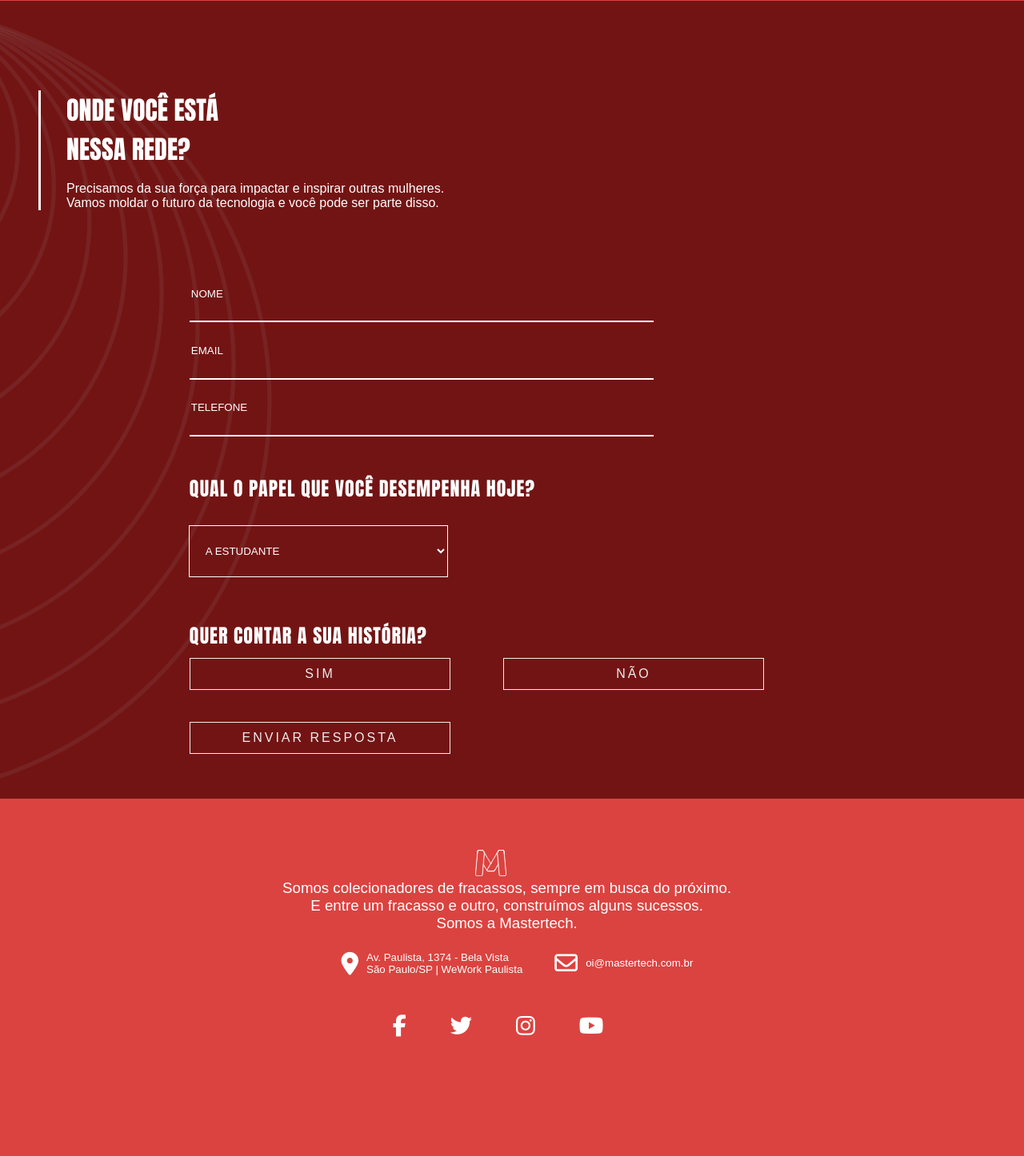
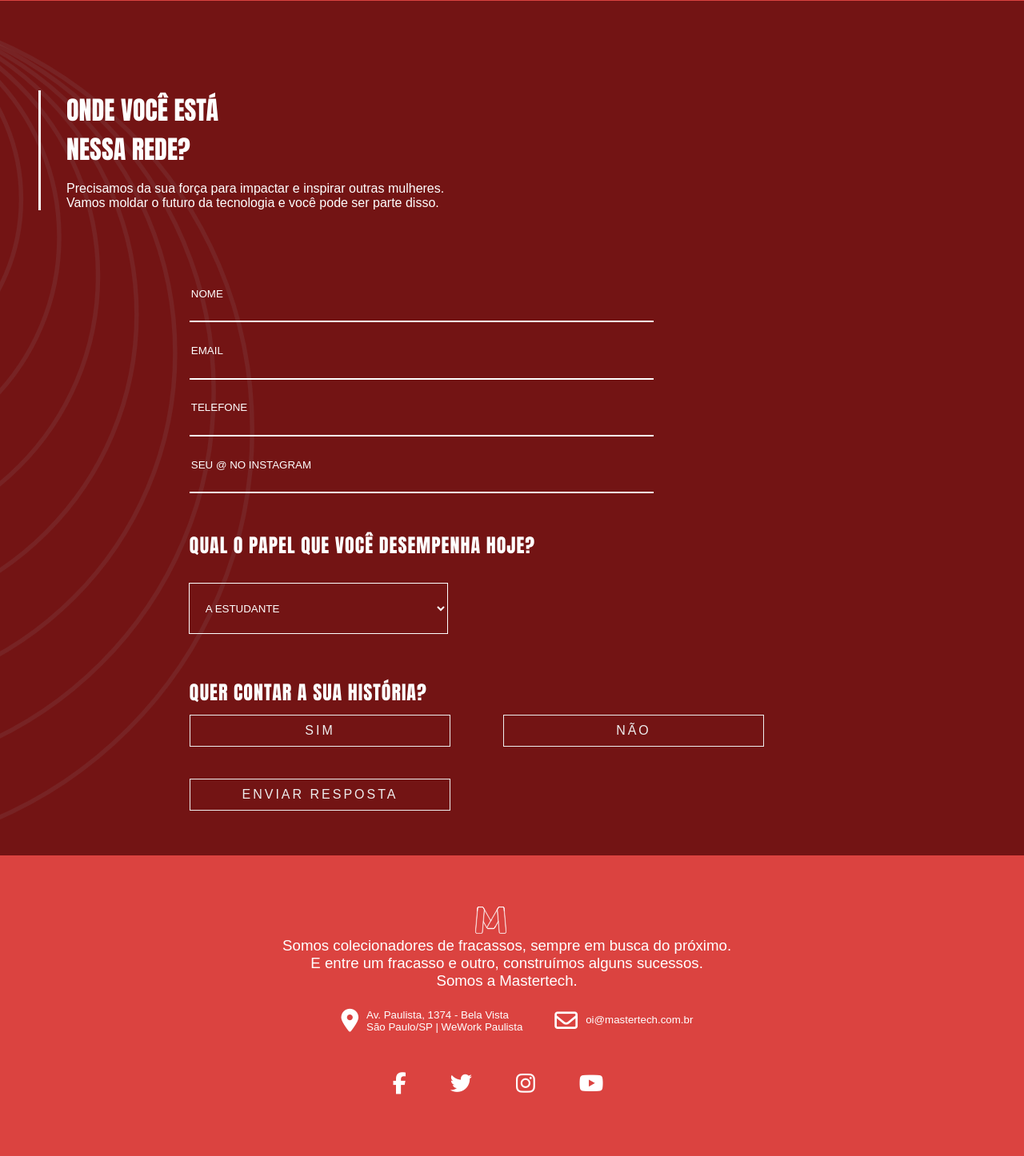
Before and after one commit to PedrovictorSouza/Nisia, a Django app: template nisia_cadastro/templates/index.html in a window 1280 px wide. Shown: the part 4928-6374 px from the top of the page at 80% size. Before the commit the page ends 6225 px from the top, so only its background shows below. Run offline with Django 3.2, Linux system fonts and the light colour scheme; the template is opened without the code that fills it: values that come from a table or form of the project are taken from there, others are empty; some libraries are stand-ins or nearby versions; some web fonts are replaced.

Commit message:
Add input field for instagram in index

```diff
--- a/nisia_cadastro/templates/index.html
+++ b/nisia_cadastro/templates/index.html
@@ -831,7 +831,7 @@
         <form id="registrar" action="/form">
           {% csrf_token %}
           <div class="identidade__input">
-            {{ form.name }} {{ form.email }} {{ form.phone }}
+            {{ form.name }} {{ form.email }} {{ form.phone }} {{ form.instagram  }}
           </div>
           <div class="identidade__form__b__a">
             <h2>{{ form.role.label }}</h2>
```
